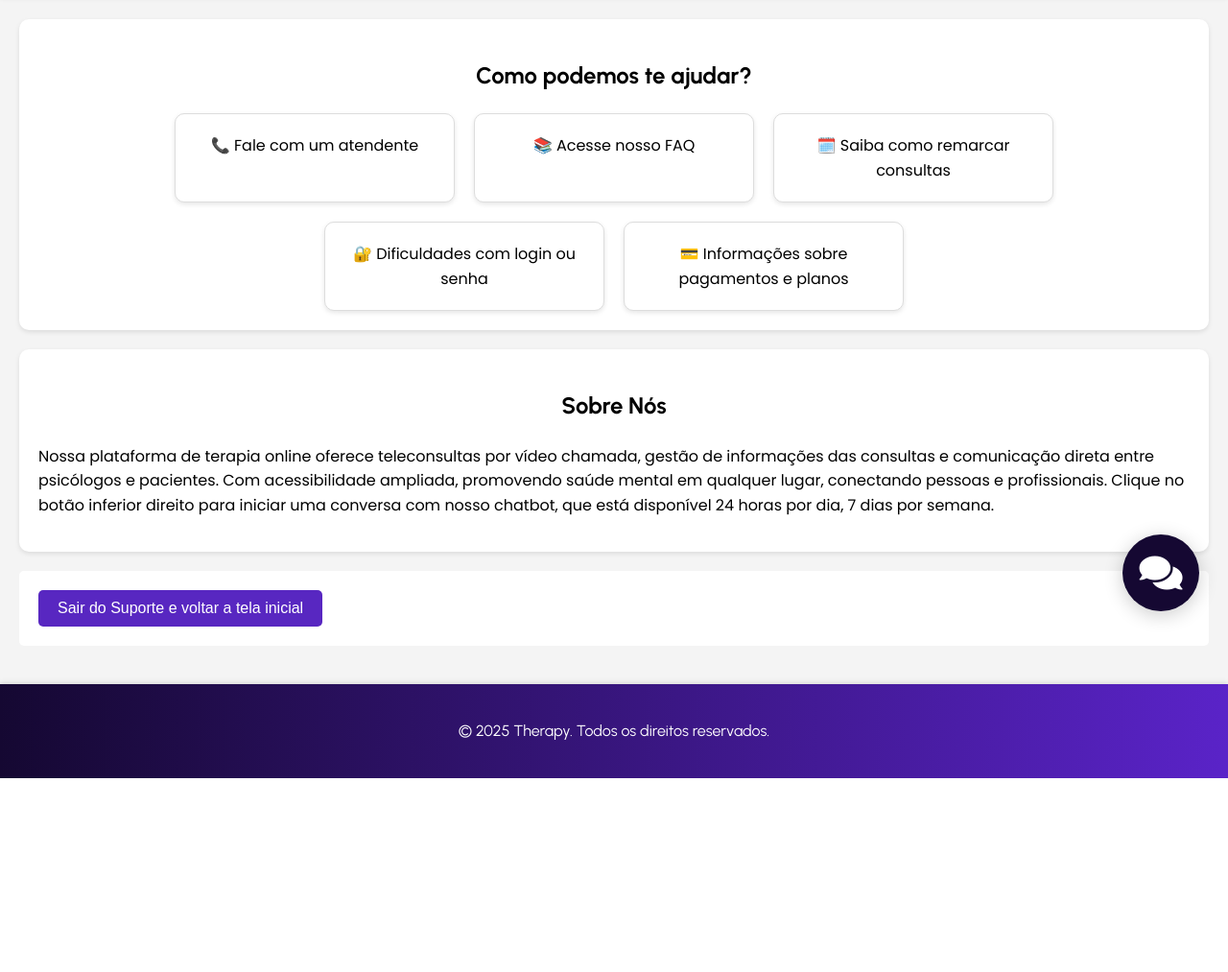
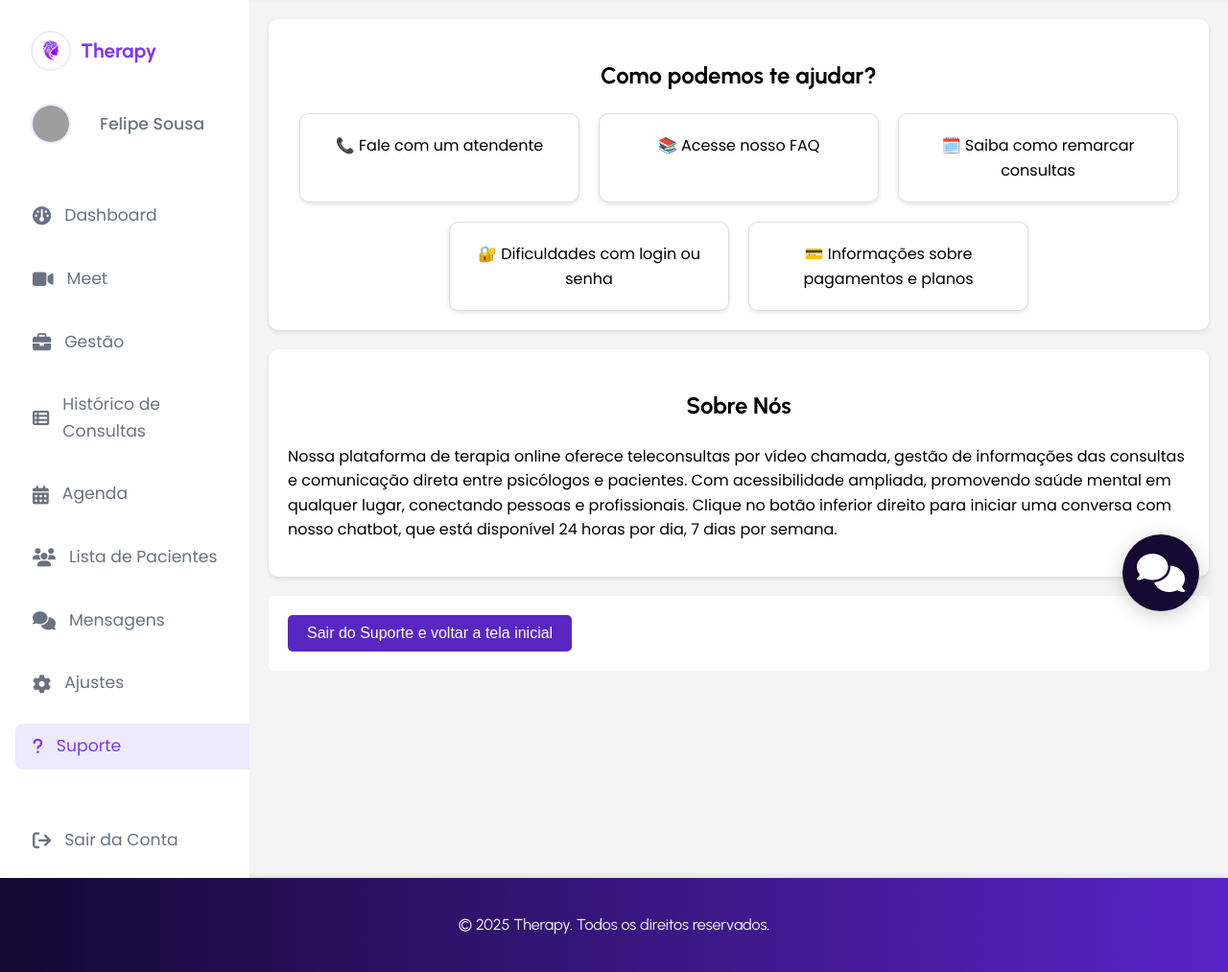
Before and after one commit to Victor-Sarris/teste-chat-bot, a Flask app: page / in a window 1280 px wide. Shown: the part 133-1146 px from the top of the page at 96% size. Before the commit the page ends 944 px from the top, so only its background shows below. Run offline with Flask 3, Linux system fonts and the light colour scheme; grey boxes are pictures that could not be loaded.

Commit message:
fazendo uns bagulhos aí

```diff
--- a/app.py
+++ b/app.py
@@ -84,6 +84,23 @@ def chat():
             # Prompt inicial com instruções e contexto
             initial_prompt = f"""Você é um especialista no assunto descrito no seguinte contexto:
 
+            A Therapy é uma plataforma digital de **telepsicologia** desenvolvida como resposta à crise sanitária da COVID-19. Seu objetivo é **facilitar o acesso à saúde mental**, oferecendo um sistema seguro e eficiente para psicólogos e pacientes se conectarem remotamente. A plataforma segue as diretrizes da OMS e boas práticas de segurança de dados, e está sendo constantemente aprimorada com base em pesquisas sobre saúde mental e tecnologia.
+
+            Você é um chatbot treinado para atuar como **assistente virtual de suporte dentro do sistema da Therapy**, auxiliando usuários (psicólogos, pacientes e administradores) com dúvidas técnicas, problemas de acesso, navegação na plataforma, agendamentos, prontuários, configurações de conta e uso de recursos gerais da plataforma.
+
+            Seu papel é fornecer **respostas claras, empáticas e objetivas**, sempre com foco em resolver os problemas dos usuários ou direcioná-los corretamente. Você deve:
+
+            - Entender o funcionamento da plataforma Therapy (incluindo módulos como agendamento, videoconferência, perfil do paciente, prontuário, lembretes, dashboards e notificações).
+            - Ser capaz de simular interações humanas acolhedoras e respeitosas, com tom amigável e profissional.
+            - Responder em **português brasileiro**.
+            - Sugerir soluções passo a passo, quando possível.
+            - Encaminhar para atendimento humano, caso o problema seja muito específico ou técnico demais.
+
+            Lembre-se: você é parte essencial da experiência de suporte da Therapy e atua para garantir que todos os usuários tenham uma jornada tranquila, segura e bem assistida dentro da plataforma.
+
+            A partir de agora, responda sempre como se estivesse dentro do sistema da Therapy, pronto para ajudar.
+
+
 {context}
 
 Instruções importantes:
--- /dev/null
+++ b/static/navbar.css
@@ -0,0 +1,118 @@
+
+.sidebar {
+    background: var(--white);
+    width: 260px;
+    box-shadow: var(--shadow);
+    display: flex;
+    flex-direction: column;
+    padding: 32px 0 16px 0;
+    position: relative;
+    z-index: 2;
+    transition: width 0.3s;
+}
+.sidebar .logo {
+    display: flex;
+    align-items: center;
+    gap: 10px;
+    font-weight: bold;
+    font-size: 1.3rem;
+    color: var(--primary);
+    margin-left: 32px;
+    margin-bottom: 32px;
+}
+
+.logo{
+  font-family: "Urbanist", sans-serif;
+}
+
+.logo img {
+    width: 38px;
+    height: 38px;
+    border-radius: 50%;
+    object-fit: cover;
+    border: 2px solid var(--primary-light);
+}
+.sidebar .profile-mini {
+    display: flex;
+    align-items: center;
+    gap: 12px;
+    margin: 0 0 32px 32px;
+}
+.sidebar .profile-mini img {
+    width: 38px;
+    height: 38px;
+    border-radius: 50%;
+    object-fit: cover;
+    border: 2px solid var(--primary-light);
+}
+.sidebar .profile-mini .name {
+    font-size: 1rem;
+    font-weight: 500;
+}
+.sidebar nav {
+    flex: 1;
+}
+.sidebar ul {
+    list-style: none;
+    padding: 0 0 0 16px;
+}
+.sidebar li {
+    margin-bottom: 18px;
+}
+.sidebar a {
+    display: flex;
+    align-items: center;
+    gap: 14px;
+    text-decoration: none;
+    color: var(--gray-dark);
+    font-size: 1.08rem;
+    padding: 10px 18px;
+    border-radius: 8px 0 0 8px;
+    position: relative;
+    transition: background 0.2s, color 0.2s;
+}
+.sidebar a.active, .sidebar a:hover {
+    background: var(--primary-light);
+    color: var(--primary);
+}
+.sidebar a .icon {
+    font-size: 1.2rem;
+    position: relative;
+}
+/* Tooltip */
+.sidebar a .tooltip {
+    visibility: hidden;
+    opacity: 0;
+    background: var(--primary);
+    color: var(--white);
+    border-radius: 6px;
+    padding: 4px 10px;
+    position: absolute;
+    left: 110%;
+    top: 50%;
+    transform: translateY(-50%) scale(0.95);
+    white-space: nowrap;
+    font-size: 0.95rem;
+    pointer-events: none;
+    transition: opacity 0.25s, transform 0.25s;
+    z-index: 10;
+}
+.sidebar a:hover .tooltip {
+    visibility: visible;
+    opacity: 1;
+    transform: translateY(-50%) scale(1);
+}
+.sidebar .logout {
+    margin-top: 32px;
+    margin-left: 16px;
+}
+
+.submenu {
+  list-style: none;
+  padding-left: 30px;
+  display: none;
+}
+
+.container-submenu.open .submenu {
+  display: block;
+}
--- a/static/style.css
+++ b/static/style.css
@@ -1,9 +1,25 @@
 @import url('https://fonts.googleapis.com/css2?family=Urbanist:ital,wght@0,100..900;1,100..900&display=swap');
 @import url('https://fonts.googleapis.com/css2?family=Poppins:ital,wght@0,100;0,200;0,300;0,400;0,500;0,600;0,700;0,800;0,900;1,100;1,200;1,300;1,400;1,500;1,600;1,700;1,800;1,900&display=swap');
 
+:root {
+    --primary: #7c3aed;
+    --primary-light: #ede9fe;
+    --gray: #f3f4f6;
+    --gray-dark: #6b7280;
+    --white: #fff;
+    --shadow: 0 4px 24px rgba(60, 60, 120, 0logo08);
+     --branco-default: #fff;
+  --box-shadow-roxo: rgba(44, 0, 128, 0.15);
+  --btn-color-roxo:#5a23c8;
+  --btn-hover-roxo: #2b1e6b;
+  --link-login: #b36be2;
+  --link-login-hover: #5a23c8;
+  --link-home-list-hover: #b150a4;
+}
+
 
 body {
-    font-family: Arial, sans-serif;
+    font-family: urbanist, sans-serif;
     line-height: 1.6;
     margin: 0;
     padding: 0;
@@ -25,6 +41,11 @@ header {
     box-sizing: border-box;
     box-shadow: 0 -2px 5px rgba(0, 0, 0, 0.1);
     font-family: 'Urbanist', sans-serif;
+}
+
+.container{
+    display: flex;
+    min-height: 100vh;
 }
 
 main {
--- a/templates/index.html
+++ b/templates/index.html
@@ -8,14 +8,60 @@
     <title>Suporte - Therapy</title>
     <link rel="stylesheet" href="{{ url_for('static', filename='style.css') }}">
     <link rel="stylesheet" href="https://cdnjs.cloudflare.com/ajax/libs/font-awesome/5.15.3/css/all.min.css">
-    <link rel="shortcut icon" href="../../Aula2410/public/images/favicon.ico" type="image/x-icon">
     <link rel="stylesheet" href="../../chat_bot/static/style.css">
     <link rel="shortcut icon" href="../../paginas_web/01. and_icons_and_images/therapy_icon/FiveIcon/favicon.ico" type="image/x-icon">
+    <link rel="stylesheet" href="../static/navbar.css">
+    <link rel="stylesheet" href="https://cdnjs.cloudflare.com/ajax/libs/font-awesome/6.4.2/css/all.min.css">
 </head>
 <body>
     <header>
         <h1>Bem-vindo ao suporte da Therapy</h1>
     </header>
+
+    <div class="container">
+        <aside class="sidebar">
+          <div class="logo">
+            <img src="../static/midia/therapy_icon/logo_therapy.png" alt="logo">
+            Therapy
+          </div>
+          <div class="profile-mini">
+            <img src="https://randomuser.me/api/portraits/men/32.jpg" alt="Foto do Psicólogo">
+            <div class="name"><a href="tela_perfil_profissional.html">Felipe Sousa</a></div>
+          </div>
+          <nav>
+            <ul>
+              <li><a href="tela_dashboard.html"><i class="fa-solid fa-gauge icon"></i><span class="text">Dashboard</span><span class="tooltip">Dashboard</span></a></li>
+              <li class="container-submenu">
+                <a href="#"><i class="fa-solid fa-video icon"></i><span class="text">Meet</span><span class="tooltip">Meet</span></a>
+                <ul class="submenu">
+                  <li><a href="tela_historico_videochamadas.html">Histórico de Meet's</a></li>
+                </ul>
+              </li>
+              <li class="container-submenu">
+                <a href="#"><i class="fa-solid fa-briefcase icon"></i><span class="text">Gestão</span><span class="tooltip">Gestão</span></a>
+                <ul class="submenu">
+                  <li><a href="tela_gestao_documentos.html">Gestão de Documentos</a></li>
+                  <li><a href="tela_gestao_prontuario.html">Gestão de Prontuários</a></li>
+                  <li><a href="tela_gestao_financas.html">Gestão de Finanças</a></li>
+                </ul>
+              </li>
+               <li><a href="tela_historico_consultas_profissional.html"><i class="fa-solid fa-table-list"></i><span class="text">Histórico de Consultas</span><span class="tooltip">Histórico de Consultas</span></a></li>
+              <li class="container-submenu">
+                <a href="#"><i class="fa-solid fa-calendar-days icon"></i><span class="text">Agenda</span><span class="tooltip">Agenda</span></a>
+                <ul class="submenu">
+                  <li><a href="tela_calendario_agenda.html">Calendario de Consultas</a></li>
+                </ul>
+              </li>
+              <li><a href="tela_lista_paciente.html"><i class="fa-solid fa-users icon"></i><span class="text">Lista de Pacientes</span><span class="tooltip">Lista de Pacientes</span></a></li>
+              <li><a href="tela_mensagem_chat.html"><i class="fa-solid fa-comments icon"></i><span class="text">Mensagens</span><span class="tooltip">Mensagens</span></a></li>
+              <li><a href="#"><i class="fa-solid fa-gear icon"></i><span class="text">Ajustes</span><span class="tooltip">Ajustes</span></a></li>
+              <li><a href="tela_suporte_therapy.html" class="active"><i class="fa-solid fa-question"></i><span class="text">Suporte</span><span class="tooltip">Suporte</span></a></li>
+            </ul>
+          </nav>
+          <div class="logout">
+            <a href="../../paginas_web/01. Telas de Cadastro - Login/tela_de_login.html"><i class="fa-solid fa-arrow-right-from-bracket icon"></i><span class="text">Sair da Conta</span><span class="tooltip">Sair da Conta</span></a>
+          </div>
+        </aside>
 
         <main>
             <section id="features" class="features">
@@ -27,20 +73,18 @@
                     <li class="card">🔐 Dificuldades com login ou senha</li>
                     <li class="card">💳 Informações sobre pagamentos e planos</li>
                 </ul>
-
             </section>
-
             <section id="about" class="about">
                 <h2>Sobre Nós</h2>
                 <p>
                     Nossa plataforma de terapia online oferece teleconsultas por vídeo chamada, gestão de informações das consultas e comunicação direta entre psicólogos e pacientes. Com acessibilidade ampliada, promovendo saúde mental em qualquer lugar, conectando pessoas e profissionais. Clique no botão inferior direito para iniciar uma conversa com nosso chatbot, que está disponível 24 horas por dia, 7 dias por semana.
                 </p>
             </section>
-
             <section>
                 <a href="../../paginas_web/01. Telas de Cadastro - Login/Profissional/tela_dashboard.html"><button class="button-exit">Sair do Suporte e voltar a tela inicial</button></a>
             </section>
         </main>
+    </div>
 
     <footer>
         <p>&copy; 2025 Therapy. Todos os direitos reservados.</p>
```
Also changed, not shown: static/midia/therapy_icon/FiveIcon/favicon.ico (added), static/midia/therapy_icon/logo_therapy.png (added), static/midia/therapy_icon/logo_therapy_reduzida.png (added), static/midia/therapy_icon/mulher-ilustrada-marcar-uma-consulta-jpg.avif (added), 1 other file. Lines whose indentation alone changed are shown as unchanged.
